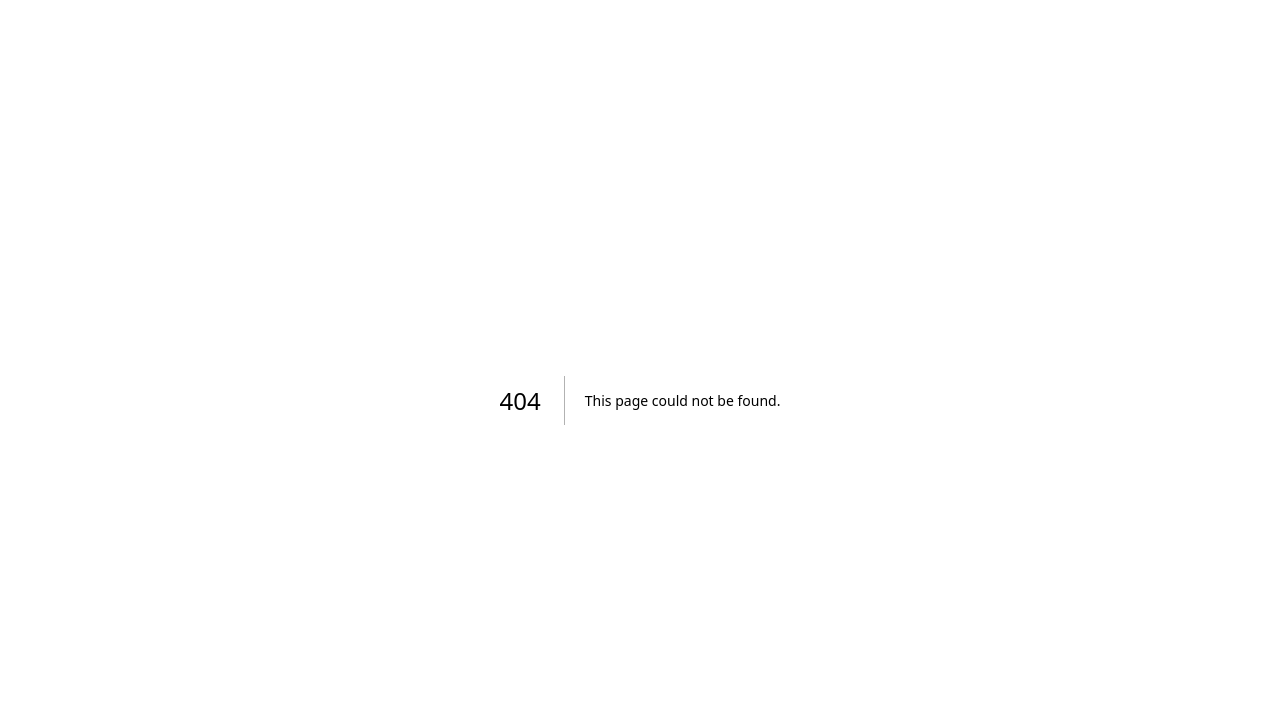
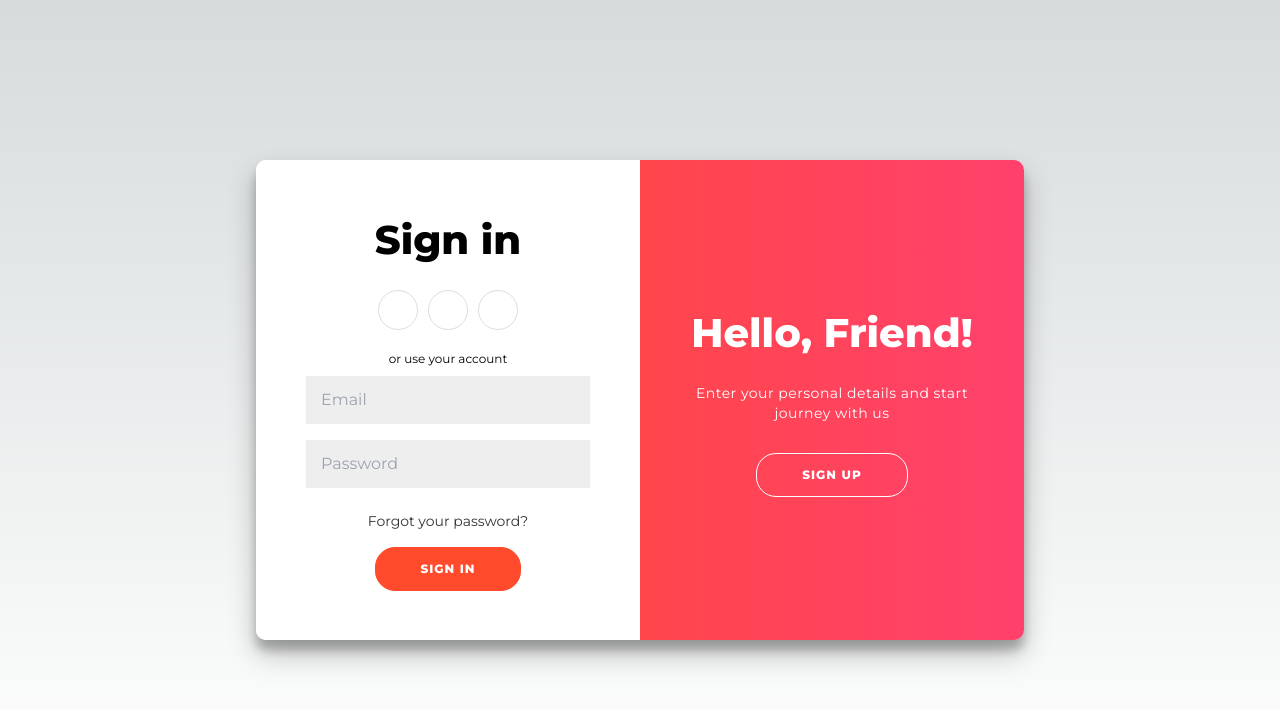
Before and after one commit to Animesh-03/Oasis-Frontend, a Next.js app: page /login in a window 1280 px wide. Before the commit this address had no page. Shown: the top 710 px of the page. Built offline with nearby package versions, Linux system fonts and the light colour scheme.

Commit message:
add login page

```diff
--- /dev/null
+++ b/pages/login/index.tsx
@@ -0,0 +1,63 @@
+import {IconButton} from "@/components/icon-buttons/icon-button";
+import React from "react";
+import css from "./login.module.css"
+import { AiFillGooglePlusCircle } from "react-icons/ai";
+import {Input} from "@/components/input/input";
+import { Button } from "@/components/button/button";
+ 'react-icons/ai'
+
+export default function LoginPage(){
+
+    // const [s]
+
+  return (
+    <div className={css["login-root"]}>
+    <div className={css["container"]} id="container">
+	<div className={[css["form-container"], css["sign-up-container"]].join(' ')}>
+		<form action="#">
+			<h1>Create Account</h1>
+			<div className={css["social-container"]}>
+				<IconButton ICO = {AiFillGooglePlusCircle}/>
+				<IconButton ICO = {AiFillGooglePlusCircle}/>
+				<IconButton ICO = {AiFillGooglePlusCircle}/>
+			</div>
+			<span>or use your email for registration</span>
+			<Input className={"text"} placeholder="Name" />
+			<Input className={"email"} placeholder="Email" />
+			<Input className={"password"} placeholder="Password" />
+			<Button col = {"red"} label = "Sign Up"></Button>
+		</form>
+	</div>
+	<div className={[css["form-container"], css["sign-in-container"]].join(' ')}>
+		<form action="#">
+			<h1>Sign in</h1>
+			<div className={css["social-container"]}>
+				<a href="#" className={css["social"]}><i className="fab fa-facebook-f"></i></a>
+				<a href="#" className={css["social"]}><i className="fab fa-google-plus-g"></i></a>
+				<a href="#" className={css["social"]}><i className="fab fa-linkedin-in"></i></a>
+			</div>
+			<span>or use your account</span>
+			<input type="email" placeholder="Email" />
+			<input type="password" placeholder="Password" />
+			<a href="#">Forgot your password?</a>
+			<button>Sign In</button>
+		</form>
+	</div>
+	<div className={css["overlay-container"]}>
+		<div className={css["overlay"]}>
+			<div className={[css["overlay-panel"], css["overlay-left"]].join(' ')}>
+				<h1>Welcome Back!</h1>
+				<p>To keep connected with us please login with your personal info</p>
+				<button className={css["ghost"]} id="signIn">Sign In</button>
+			</div>
+			<div className={[css["overlay-panel"], css["overlay-right"]].join(' ')}>
+				<h1>Hello, Friend!</h1>
+				<p>Enter your personal details and start journey with us</p>
+				<button className={css["ghost"]} id="signUp">Sign Up</button>
+			</div>
+		</div>
+	</div>
+</div>
+    </div>
+  );
+};
--- /dev/null
+++ b/pages/login/login.module.css
@@ -0,0 +1,219 @@
+
+@import url('https://fonts.googleapis.com/css?family=Montserrat:400,800');
+
+.login-root
+{
+
+}
+
+.login-root h1 {
+	font-weight: bold;
+	margin: 0;
+    font-size: 40px;
+}
+
+.login-root h2 {
+	text-align: center;
+}
+
+.login-root p {
+	font-size: 14px;
+	font-weight: 100;
+	line-height: 20px;
+	letter-spacing: 0.5px;
+	margin: 20px 0 30px;
+}
+
+.login-root span {
+	font-size: 12px;
+}
+
+.login-root a {
+	color: #333;
+	font-size: 14px;
+	text-decoration: none;
+	margin: 15px 0;
+}
+
+.login-root button {
+	border-radius: 20px;
+	border: 1px solid #FF4B2B;
+	background-color: #FF4B2B;
+	color: #FFFFFF;
+	font-size: 12px;
+	font-weight: bold;
+	padding: 12px 45px;
+	letter-spacing: 1px;
+	text-transform: uppercase;
+	transition: transform 80ms ease-in;
+}
+
+.login-root button:active {
+	transform: scale(0.95);
+}
+
+.login-root button:focus {
+	outline: none;
+}
+
+.login-root button.ghost {
+	background-color: transparent;
+	border-color: #FFFFFF;
+}
+
+.login-root form {
+	background-color: #FFFFFF;
+	display: flex;
+	align-items: center;
+	justify-content: center;
+	flex-direction: column;
+	padding: 0 50px;
+	height: 100%;
+	text-align: center;
+}
+
+.login-root input {
+	background-color: #eee;
+	border: none;
+	padding: 12px 15px;
+	margin: 8px 0;
+	width: 100%;
+
+}
+
+.container {
+	background-color: #fff;
+	border-radius: 10px;
+  	box-shadow: 0 14px 28px rgba(0,0,0,0.25),
+			0 10px 10px rgba(0,0,0,0.22);
+	position: relative;
+	overflow: hidden;
+	width: 768px;
+	max-width: 100%;
+	min-height: 480px;
+}
+
+.form-container {
+	position: absolute;
+	top: 0;
+	height: 100%;
+	transition: all 0.6s ease-in-out;
+}
+
+.sign-in-container {
+	left: 0;
+	width: 50%;
+	z-index: 2;
+}
+
+.container.right-panel-active .sign-in-container {
+	transform: translateX(100%);
+}
+
+.sign-up-container {
+	left: 0;
+	width: 50%;
+	opacity: 0;
+	z-index: 1;
+}
+
+.container.right-panel-active .sign-up-container {
+	transform: translateX(100%);
+	opacity: 1;
+	z-index: 5;
+	animation: show 0.6s;
+}
+
+@keyframes show {
+	0%, 49.99% {
+		opacity: 0;
+		z-index: 1;
+	}
+
+	50%, 100% {
+		opacity: 1;
+		z-index: 5;
+	}
+}
+
+.overlay-container {
+	position: absolute;
+	top: 0;
+	left: 50%;
+	width: 50%;
+	height: 100%;
+	overflow: hidden;
+	transition: transform 0.6s ease-in-out;
+	z-index: 100;
+}
+
+.container.right-panel-active .overlay-container{
+	transform: translateX(-100%);
+}
+
+.overlay {
+	background: #FF416C;
+	background: -webkit-linear-gradient(to right, #FF4B2B, #FF416C);
+	background: linear-gradient(to right, #FF4B2B, #FF416C);
+	background-repeat: no-repeat;
+	background-size: cover;
+	background-position: 0 0;
+	color: #FFFFFF;
+	position: relative;
+	left: -100%;
+	height: 100%;
+	width: 200%;
+  	transform: translateX(0);
+	transition: transform 0.6s ease-in-out;
+}
+
+.container.right-panel-active .overlay {
+  	transform: translateX(50%);
+}
+
+.overlay-panel {
+	position: absolute;
+	display: flex;
+	align-items: center;
+	justify-content: center;
+	flex-direction: column;
+	padding: 0 40px;
+	text-align: center;
+	top: 0;
+	height: 100%;
+	width: 50%;
+	transform: translateX(0);
+	transition: transform 0.6s ease-in-out;
+}
+
+.overlay-left {
+	transform: translateX(-20%);
+}
+
+.container.right-panel-active .overlay-left {
+	transform: translateX(0);
+}
+
+.overlay-right {
+	right: 0;
+	transform: translateX(0);
+}
+
+.container.right-panel-active .overlay-right {
+	transform: translateX(20%);
+}
+
+.social-container {
+	margin: 20px 0;
+}
+
+.social-container a {
+	border: 1px solid #DDDDDD;
+	border-radius: 50%;
+	display: inline-flex;
+	justify-content: center;
+	align-items: center;
+	margin: 0 5px;
+	height: 40px;
+	width: 40px;
+}
--- a/src/components/input/input.module.css
+++ b/src/components/input/input.module.css
@@ -1,8 +1,8 @@
 .input
 {
-    background-color: rgb(225, 225, 225);
-    border: 0.5px solid rgb(172, 172, 172);
-    padding: 5px;
-    border-radius: 5px;
-    min-width: 200px;
+    background-color: #eee;
+	border: none;
+	padding: 12px 15px;
+	margin: 8px 0;
+	width: 100%;
 }
--- a/src/components/input/input.tsx
+++ b/src/components/input/input.tsx
@@ -1,11 +1,11 @@
 import React from 'react'
 import css from './input.module.css'
 
-interface InputProps{
-    placeholder:string
+interface InputProps extends React.DetailedHTMLProps<React.HTMLAttributes<HTMLInputElement>,HTMLInputElement>{
+
 };
 
-export const Input:React.FC<InputProps> = ({placeholder})=> {
+export const Input:React.FC<InputProps> = ({placeholder,...rest})=> {
     return (
-    <input className={`${css["input"]}`} placeholder={placeholder}/>);
+    <input className={`${css["input"]}`} placeholder={placeholder} {...rest}/>);
 };
--- a/src/styles/globals.css
+++ b/src/styles/globals.css
@@ -1,7 +1,6 @@
 @tailwind base;
 @tailwind components;
 @tailwind utilities;
-
 :root {
   --max-width: 1100px;
   --border-radius: 12px;
@@ -85,8 +84,15 @@
 
 html,
 body {
-  max-width: 100vw;
+  width: 100vw;
   overflow-x: hidden;
+  background: #f6f5f7;
+	display: flex;
+	justify-content: center;
+	align-items: center;
+	flex-direction: column;
+	font-family: 'Montserrat', sans-serif;
+	height: 100vh;
 }
 
 body {
```
Also changed, not shown: 1 other file (tests, documents, lock files or other folders).
